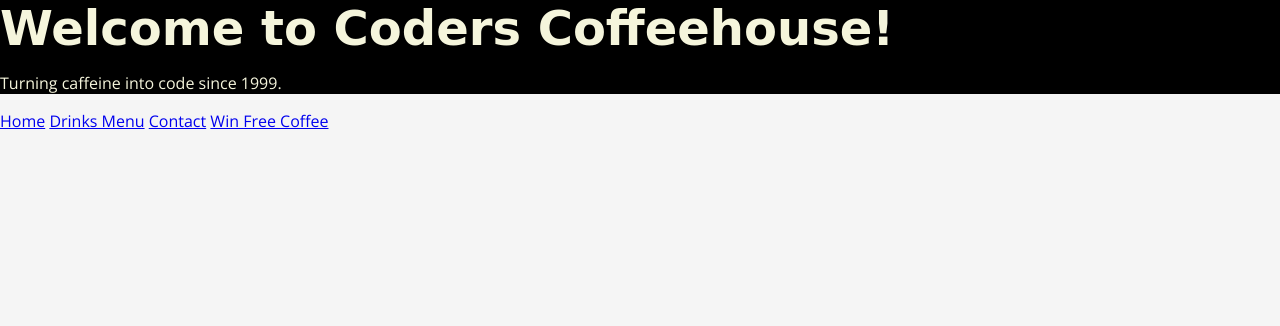
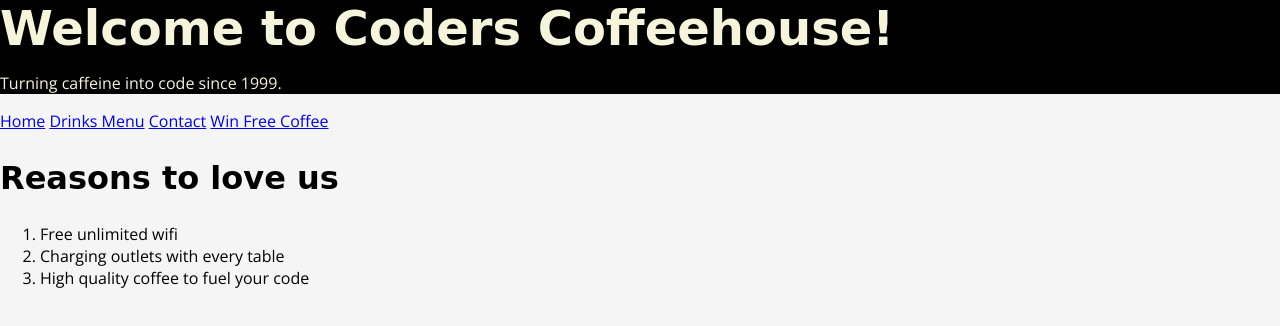
Before and after one commit to Caitriona71/coders-coffeehouse, a plain HTML site: page index.html in a window 1280 px wide. Drawn offline with nearby package versions, Linux system fonts and the light colour scheme; a web font is replaced by a local one.

Commit message:
Add 'Reasons to Love Us' section

```diff
--- a/index.html
+++ b/index.html
@@ -29,6 +29,17 @@
 		<a href="form.html" aria-label="Fill in our survey for your chance to win free coffee">Win Free Coffee</a>
 	</nav>
 
+    <section class="text-center">
+		<div class="one-third-width-column text-center text-white float-left">
+		<div class="text-white reasons-box">
+			<h2>Reasons to love us</h2>
+			<ol class="text-uppercase">
+				<li>Free unlimited wifi</li>
+				<li>Charging outlets with every table</li>
+				<li>High quality coffee to fuel your code</li>
+			</ol>
+		</div>
+	</div>
 
 
 </body>
```
